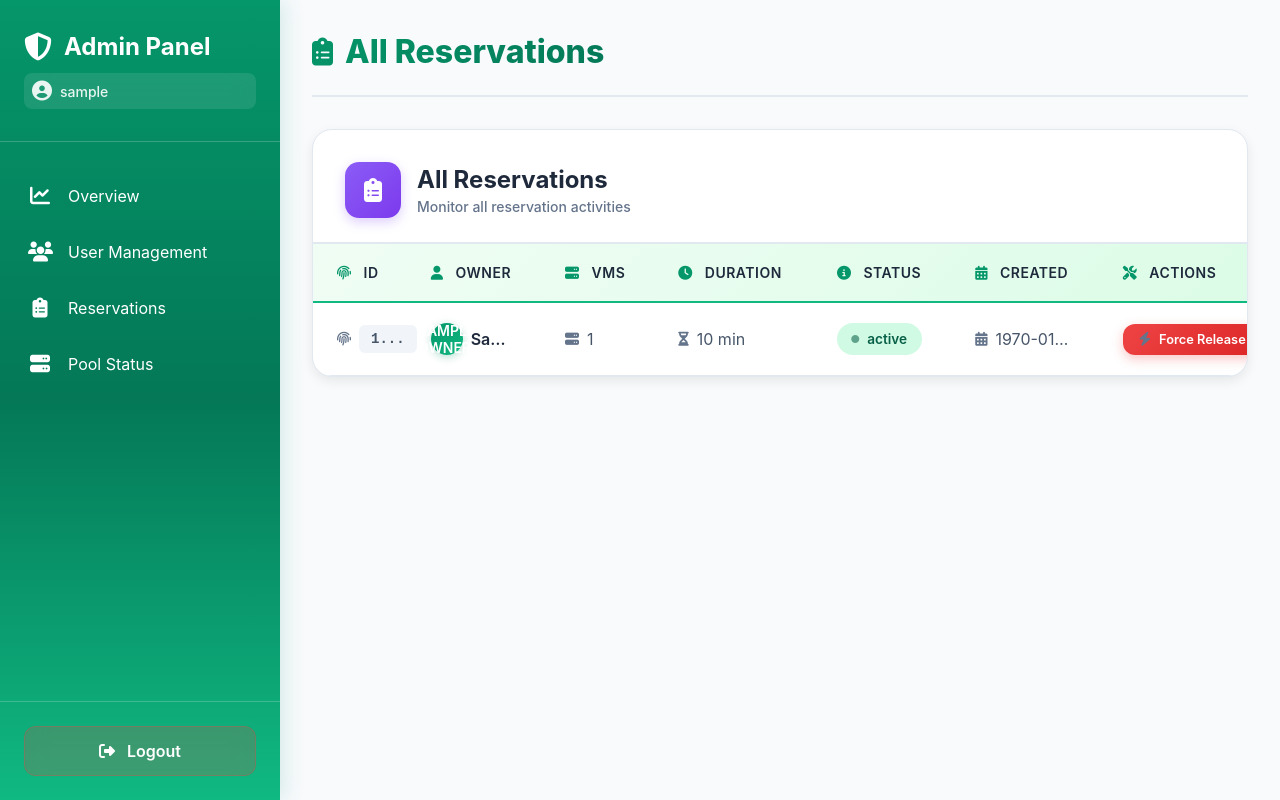
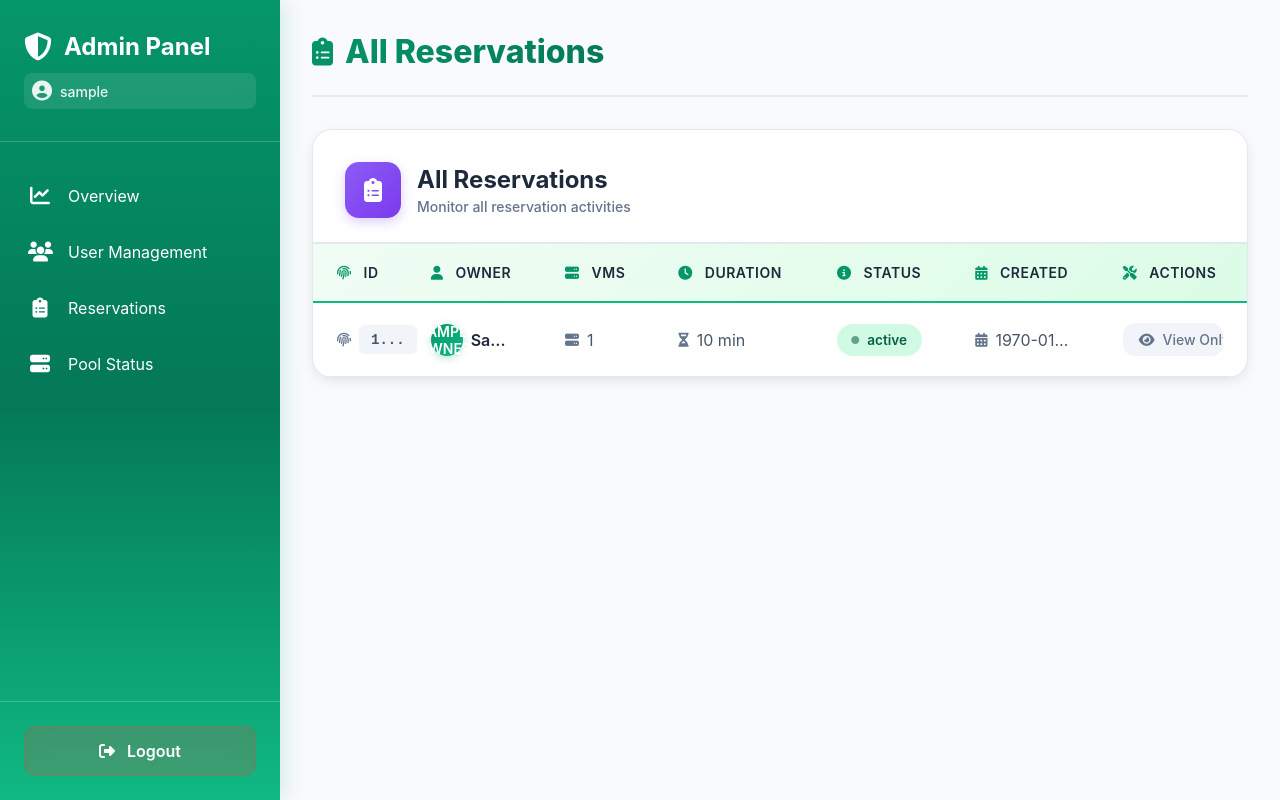
Before and after one commit to dhuy21/ODP_project, a Flask app: template web/templates/admin_reservations.html in a window 1280 px wide. Run offline with Flask 3, Linux system fonts and the light colour scheme; the template is opened without the code that fills it: most values are stand-ins (such as "Sample title", 1, 10 or a date in 2020); parts of the project's set-up code (start-up, migrations or seed data) failed here and were passed over.

Commit message:
feat: Enhance user management and dashboard functionality
- Added role validation for user registration and updates, ensuring only 'user' or 'admin' roles are allowed.
- Implemented checks to prevent deletion and role changes for admin users, enhancing security.
- Updated admin delete user functionality to force release all reservations and provide detailed feedback on actions taken.
- Enhanced the admin overview page to display counts of admin and regular users, improving user statistics visibility.
- Introduced new CSS styles for better UI presentation on admin pages, including a view-only badge for reservations.

```diff
--- a/web/static/css/admin_reservations.css
+++ b/web/static/css/admin_reservations.css
@@ -1,4 +1,20 @@
 /* Admin Reservations Page Specific Styles */
+
+.view-only-badge {
+    color: #64748b;
+    font-size: 0.875rem;
+    font-weight: 500;
+    display: inline-flex;
+    align-items: center;
+    gap: 0.5rem;
+    padding: 0.5rem 1rem;
+    background: #f1f5f9;
+    border-radius: 12px;
+}
+
+.view-only-badge i {
+    color: #94a3b8;
+}
 
 .data-table-container {
     width: 100%;
@@ -65,15 +81,6 @@ table tbody tr:hover {
     transform: translateX(2px);
 }
 
-table tbody tr:hover::before {
-    content: '';
-    position: absolute;
-    left: 0;
-    top: 0;
-    bottom: 0;
-    width: 4px;
-    background: #059669;
-}
 
 /* Reservation count highlight */
 .reservation-count {
--- a/web/templates/admin_base.html
+++ b/web/templates/admin_base.html
@@ -3,6 +3,8 @@
 <head>
     <title>{% block title %}Admin Panel{% endblock %} - IaC Platform</title>
     <link rel="stylesheet" href="{{ url_for('static', filename='css/admin_style.css') }}">
+    <link rel="stylesheet" href="{{ url_for('static', filename='css/notification.css') }}">
+    <link rel="stylesheet" href="{{ url_for('static', filename='css/modal.css') }}">
     <link rel="preconnect" href="https://fonts.googleapis.com">
     <link rel="preconnect" href="https://fonts.gstatic.com" crossorigin>
     <link href="https://fonts.googleapis.com/css2?family=Inter:wght@400;500;600;700&display=swap" rel="stylesheet">
@@ -68,6 +70,13 @@
     </div>
 
     {% block modals %}{% endblock %}
+
+    <!-- Notification Container -->
+    <div id="notification-container"></div>
+
+    <!-- Core Scripts -->
+    <script src="{{ url_for('static', filename='js/notification.js') }}"></script>
+
     {% block scripts %}{% endblock %}
 </body>
 </html>
--- a/web/templates/admin_reservations.html
+++ b/web/templates/admin_reservations.html
@@ -86,17 +86,10 @@
                         </td>
                 <td>
                             <div class="actions-cell">
-                    {% if reservation.status == 'active' %}
-                                <button class="btn btn-sm btn-danger btn-icon" data-action="delete-reservation" data-reservation-id="{{ reservation.id }}" data-owner="{{ reservation.owner }}" title="Force Release">
-                                    <i class="fas fa-bolt"></i>
-                                    <span>Force Release</span>
-                    </button>
-                    {% else %}
-                                <button class="btn btn-sm btn-warning btn-icon" data-action="delete-reservation" data-reservation-id="{{ reservation.id }}" data-owner="{{ reservation.owner }}" title="Delete">
-                                    <i class="fas fa-trash"></i>
-                                    <span>Delete</span>
-                    </button>
-                    {% endif %}
+                                <span class="view-only-badge">
+                                    <i class="fas fa-eye"></i>
+                                    <span>View Only</span>
+                                </span>
                             </div>
                 </td>
             </tr>
@@ -118,6 +111,7 @@
 {% endblock %}
 
 {% block scripts %}
+<script src="{{ url_for('static', filename='js/modal.js') }}"></script>
 <script src="{{ url_for('static', filename='js/admin_panel.js') }}"></script>
 <script src="{{ url_for('static', filename='js/admin_reservations.js') }}"></script>
 {% endblock %}
```
Also changed, not shown: web/controller/dashboard_controller.py (+85 -10 lines), web/templates/admin_overview.html (+5 -2 lines), web/templates/admin_users.html (+8 -11 lines).
